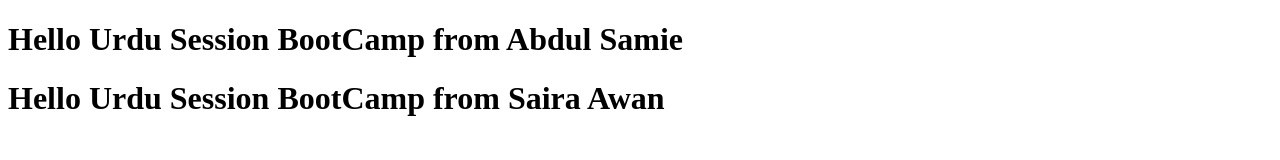
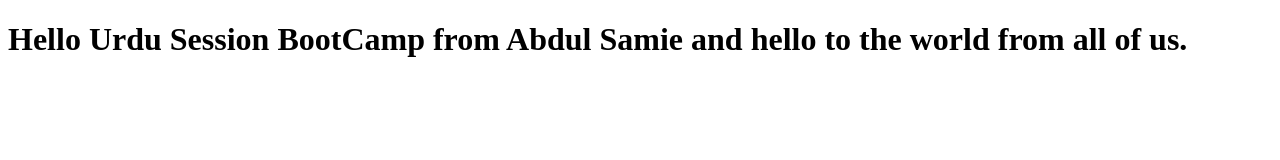
Before and after one commit to abdulsamie818/bootcamp2020urdu, a plain HTML site: page index.html in a window 1280 px wide. Drawn offline with Linux system fonts and the light colour scheme.

Commit message:
change in index.html file

```diff
--- a/index.html
+++ b/index.html
@@ -7,8 +7,8 @@
 </head>
 <body>
 
-    <h1>Hello Urdu Session BootCamp from Abdul Samie</h1>
-    <h1>Hello Urdu Session BootCamp from Saira Awan</h1>
+    <h1>Hello Urdu Session BootCamp from Abdul Samie and hello to the world from all of us.</h1>
+
 
 </body>
 </html>
```
